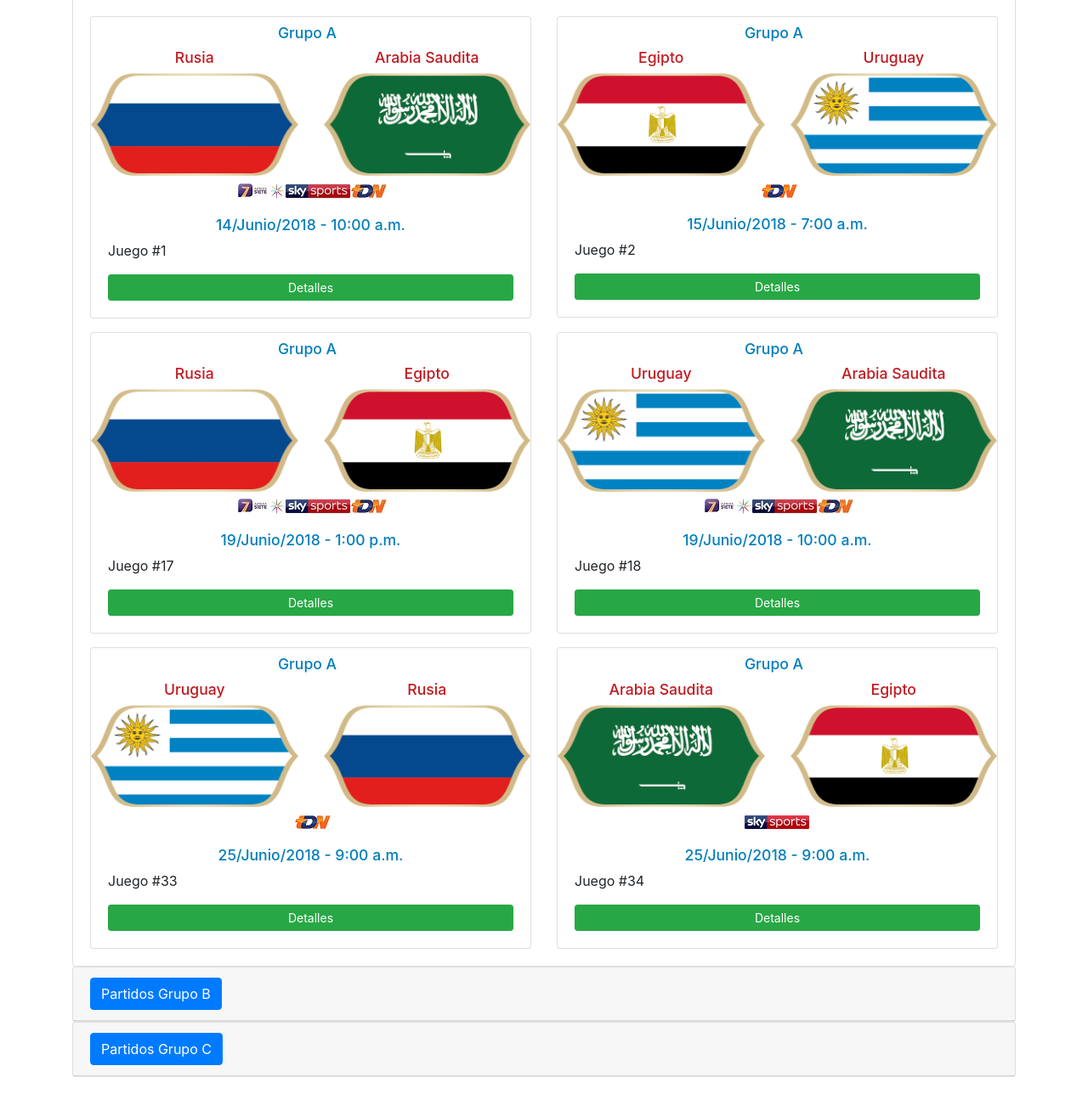
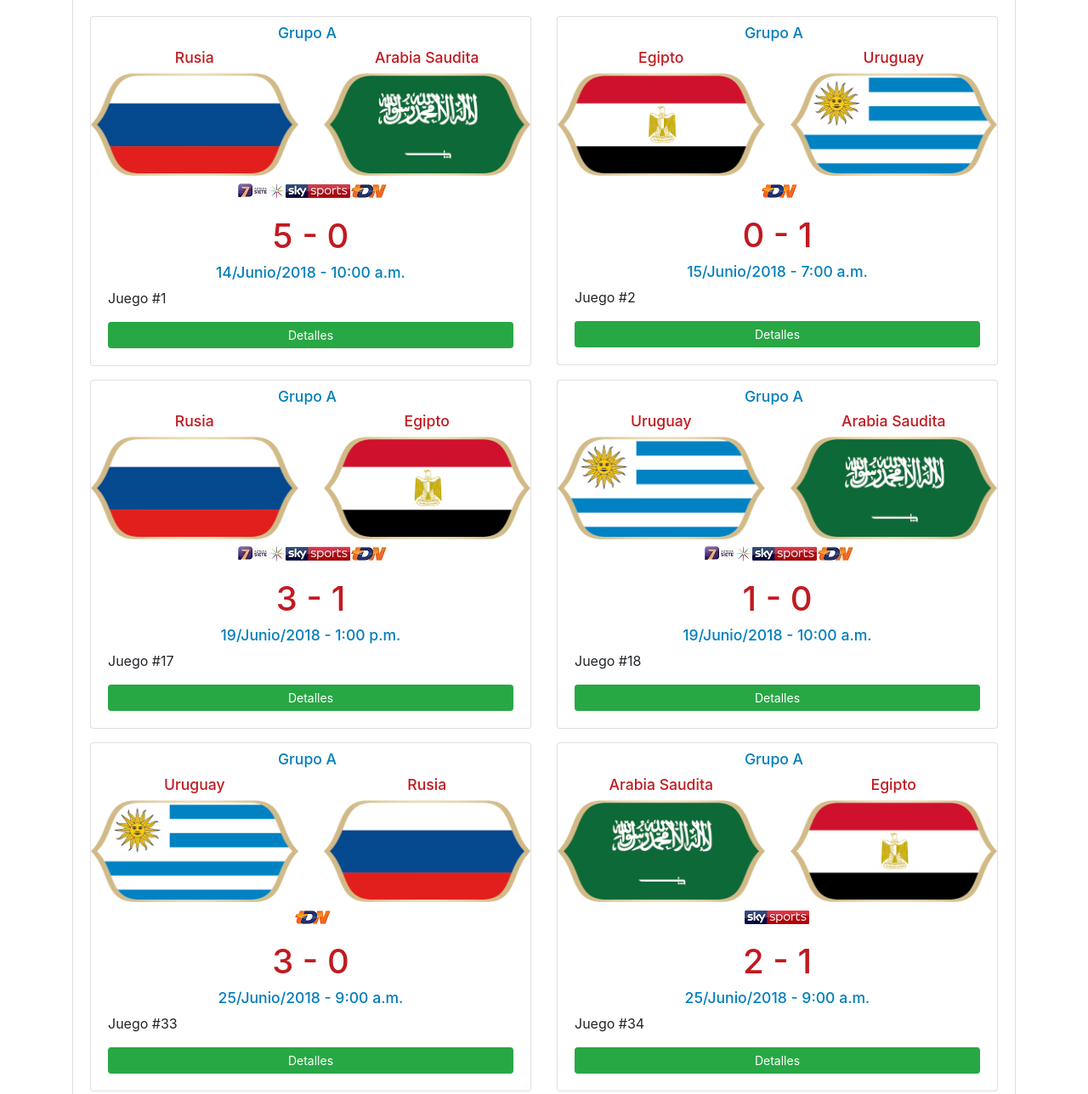
Before and after one commit to rvaldez20/myrusia2018, a plain HTML site: page partidos.html in a window 1280 px wide. Shown: the part 153-1441 px from the top of the page at 85% size. Drawn offline with nearby package versions, Linux system fonts and the light colour scheme.

Commit message:
Se actualizan marcadores en grupo A

```diff
--- a/css/styles.css
+++ b/css/styles.css
@@ -26,3 +26,8 @@
 .force-sky-center {
    margin: 0 42.5%;
 }
+
+.score {
+   font-size: 2.5em;
+   color: #C01A20;
+}
--- a/partidos.html
+++ b/partidos.html
@@ -77,7 +77,8 @@
 
                                  <!-- Cuerpo de la card -->
                                  <div class="card-body">
-                                    <h3 class="crad-title m-text-color-p text-center">14/Junio/2018 - 10:00 a.m.</h3>
+                                    <h3 class="crad-title m-text-color-p text-center score">5 - 0</h3>
+                                    <h4 class="crad-title m-text-color-p text-center">14/Junio/2018 - 10:00 a.m.</h4>
                                     <p class="card-text">Juego #1</p>
                                     <a href="#" class="btn btn-success btn-sm btn-block">Detalles</a>
                                  </div>
@@ -118,7 +119,8 @@
 
                                  <!-- Cuerpo de la card -->
                                  <div class="card-body">
-                                    <h3 class="crad-title m-text-color-p text-center">15/Junio/2018 - 7:00 a.m.</h3>
+                                    <h3 class="crad-title m-text-color-p text-center score">0 - 1</h3>
+                                    <h4 class="crad-title m-text-color-p text-center">15/Junio/2018 - 7:00 a.m.</h4>
                                     <p class="card-text">Juego #2</p>
                                     <a href="#" class="btn btn-success btn-sm btn-block">Detalles</a>
                                  </div>
@@ -159,7 +161,8 @@
 
                                  <!-- Cuerpo de la card -->
                                  <div class="card-body">
-                                    <h3 class="crad-title m-text-color-p text-center">19/Junio/2018 - 1:00 p.m.</h3>
+                                    <h3 class="crad-title m-text-color-p text-center score">3 - 1</h3>
+                                    <h4 class="crad-title m-text-color-p text-center">19/Junio/2018 - 1:00 p.m.</h4>
                                     <p class="card-text">Juego #17</p>
                                     <a href="#" class="btn btn-success btn-sm btn-block">Detalles</a>
                                  </div>
@@ -200,7 +203,8 @@
 
                                  <!-- Cuerpo de la card -->
                                  <div class="card-body">
-                                    <h3 class="crad-title m-text-color-p text-center">19/Junio/2018 - 10:00 a.m.</h3>
+                                    <h3 class="crad-title m-text-color-p text-center score">1 - 0</h3>
+                                    <h4 class="crad-title m-text-color-p text-center">19/Junio/2018 - 10:00 a.m.</h4>
                                     <p class="card-text">Juego #18</p>
                                     <a href="#" class="btn btn-success btn-sm btn-block">Detalles</a>
                                  </div>
@@ -241,7 +245,8 @@
 
                                  <!-- Cuerpo de la card -->
                                  <div class="card-body">
-                                    <h3 class="crad-title m-text-color-p text-center">25/Junio/2018 - 9:00 a.m.</h3>
+                                    <h3 class="crad-title m-text-color-p text-center score">3 - 0</h3>
+                                    <h4 class="crad-title m-text-color-p text-center">25/Junio/2018 - 9:00 a.m.</h4>
                                     <p class="card-text">Juego #33</p>
                                     <a href="#" class="btn btn-success btn-sm btn-block">Detalles</a>
                                  </div>
@@ -282,7 +287,8 @@
 
                                  <!-- Cuerpo de la card -->
                                  <div class="card-body">
-                                    <h3 class="crad-title m-text-color-p text-center">25/Junio/2018 - 9:00 a.m.</h3>
+                                    <h3 class="crad-title m-text-color-p text-center score">2 - 1</h3>
+                                    <h4 class="crad-title m-text-color-p text-center">25/Junio/2018 - 9:00 a.m.</h4>
                                     <p class="card-text">Juego #34</p>
                                     <a href="#" class="btn btn-success btn-sm btn-block">Detalles</a>
                                  </div>
```
